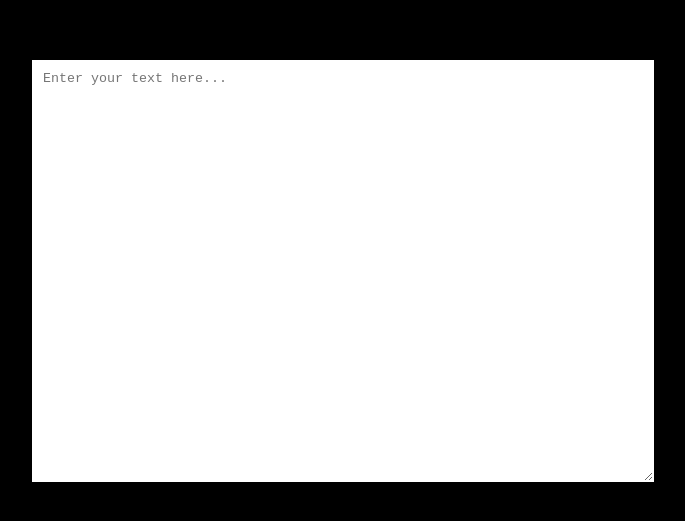
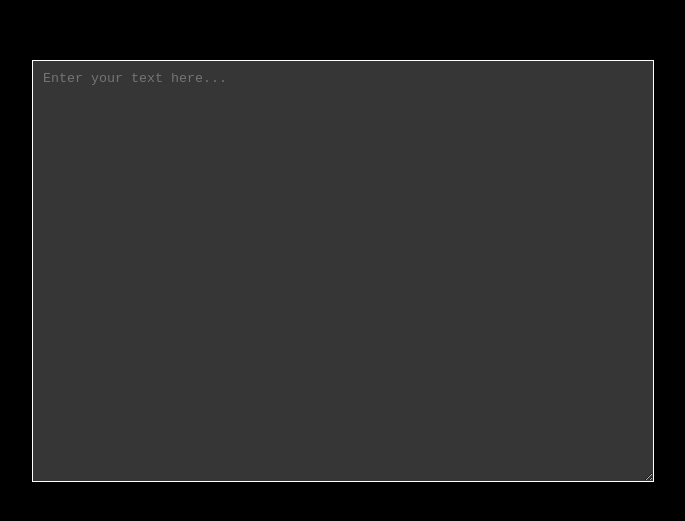
Before and after one commit to End3r6/CreativeWriter, a plain HTML site: page index.html in a window 1280 px wide. Shown: the part 137-658 px from the top of the page, without its empty margins (297-982 px from the left). Drawn offline with Linux system fonts and the light colour scheme.

Commit message:
Coloring

```diff
--- a/index.html
+++ b/index.html
@@ -28,6 +28,8 @@
             overflow-wrap: break-word;
             word-wrap: break-word;
             white-space: pre-wrap;
+            background-color: rgb(54, 54, 54);
+            color: white;
         }
     </style>
 </head>
```
